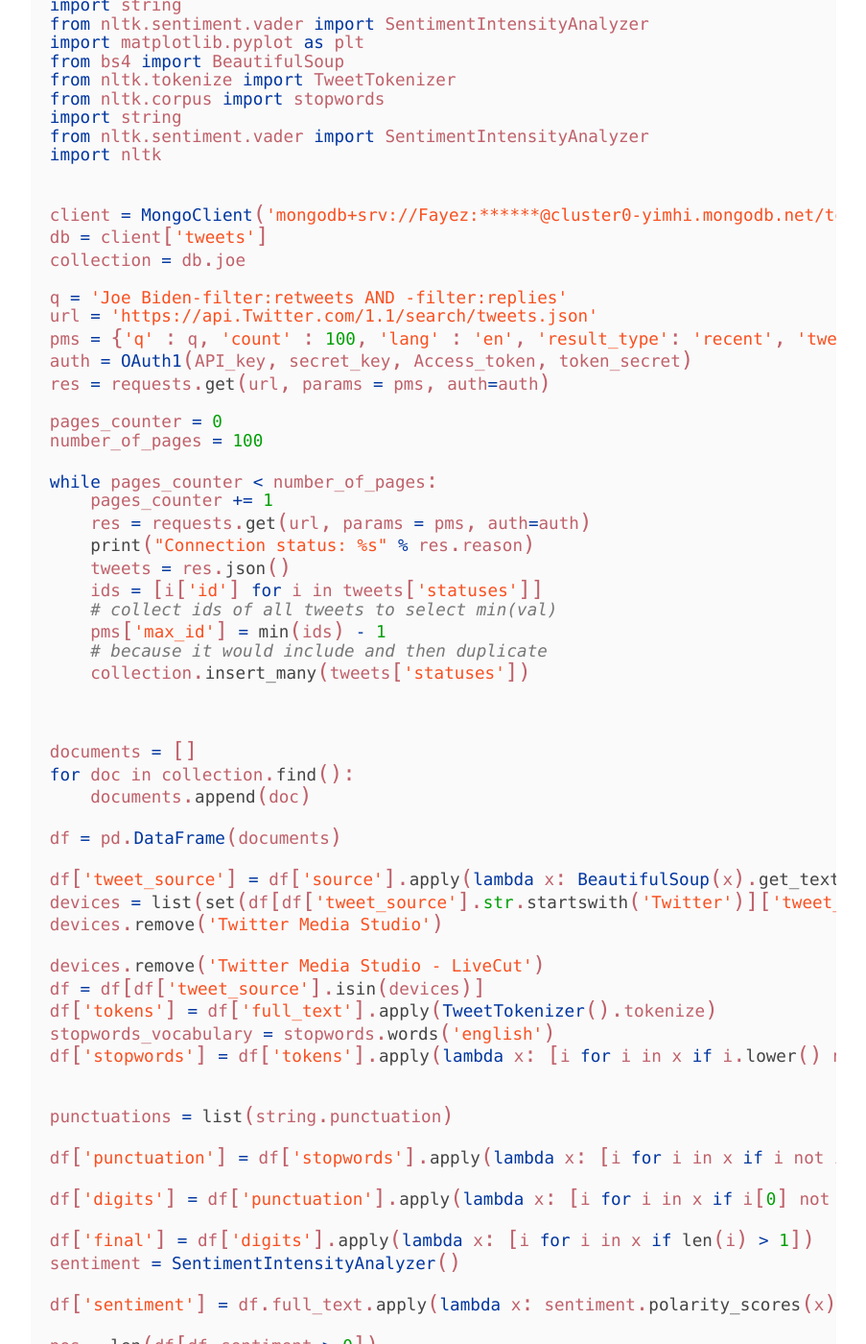
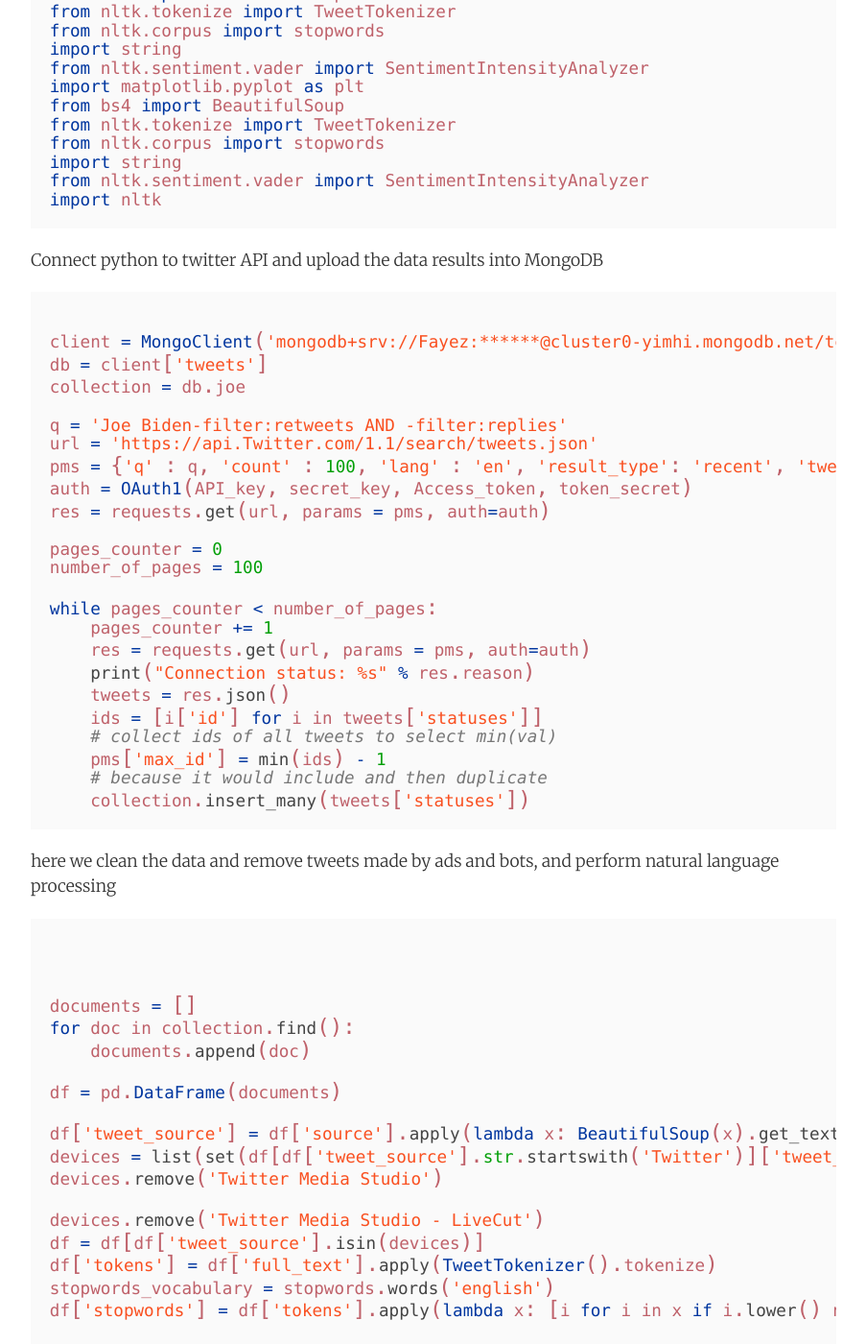
Before and after one commit to fayez-als/fayez-als.github.io, a Jekyll site: the page built from _posts/2014-06-10-Politics.md, in a window 1280 px wide and 1400 px high, scrolled down 753 px. Shown: the whole window at 96% size, without its empty margins (188-1091 px from the left). Built offline with Jekyll 4.4.1, drawn with Linux system fonts in a browser that asks for light colours; nearby versions of some CDN libraries; some of the changed text lies outside the part shown.

Commit message:
Update 2014-06-10-Politics.md

````diff
--- a/_posts/2014-06-10-Politics.md
+++ b/_posts/2014-06-10-Politics.md
@@ -23,7 +23,7 @@ I will write the whole project in one code chunk for each candidate.
 
 
 
-
+Loading the required libraries:
 ``` python
 import numpy as np
 import pandas as pd
@@ -41,7 +41,12 @@ from nltk.corpus import stopwords
 import string
 from nltk.sentiment.vader import SentimentIntensityAnalyzer
 import nltk
+```
 
+
+Connect python to twitter API and upload the data results into MongoDB
+
+``` python
 
 client = MongoClient('mongodb+srv://Fayez:******@cluster0-yimhi.mongodb.net/test?retryWrites=true&w=majority')
 db = client['tweets']
@@ -66,6 +71,11 @@ while pages_counter < number_of_pages:
     pms['max_id'] = min(ids) - 1
     # because it would include and then duplicate
     collection.insert_many(tweets['statuses'])
+ ```
+
+
+ here we clean the data and remove tweets made by ads and bots, and perform natural language processing
+ ``` python
 
 
 
@@ -97,13 +107,20 @@ sentiment = SentimentIntensityAnalyzer()
 
 df['sentiment'] = df.full_text.apply(lambda x: sentiment.polarity_scores(x)['compound'])
 
+```
+
+finally we visualise our results
+
+
+``` python
+
 pos = len(df[df.sentiment > 0])
 neg = len(df[df.sentiment < 0])
 neu = len(df[df.sentiment == 0])
 
 y = [pos, neu, neg]  # vector of y-values
 
-plt.title("Analysis of tweets for Bernie Sanders")
+plt.title("Analysis of tweets for Joe Biden")
 plt.ylabel('Number of tweets')
 plt.xticks(range(len(y)), ['positive', 'neutral', 'negative'])
 plt.bar(range(len(y)), height=y, width = 0.75, align = 'center', alpha = 0.8)
````
